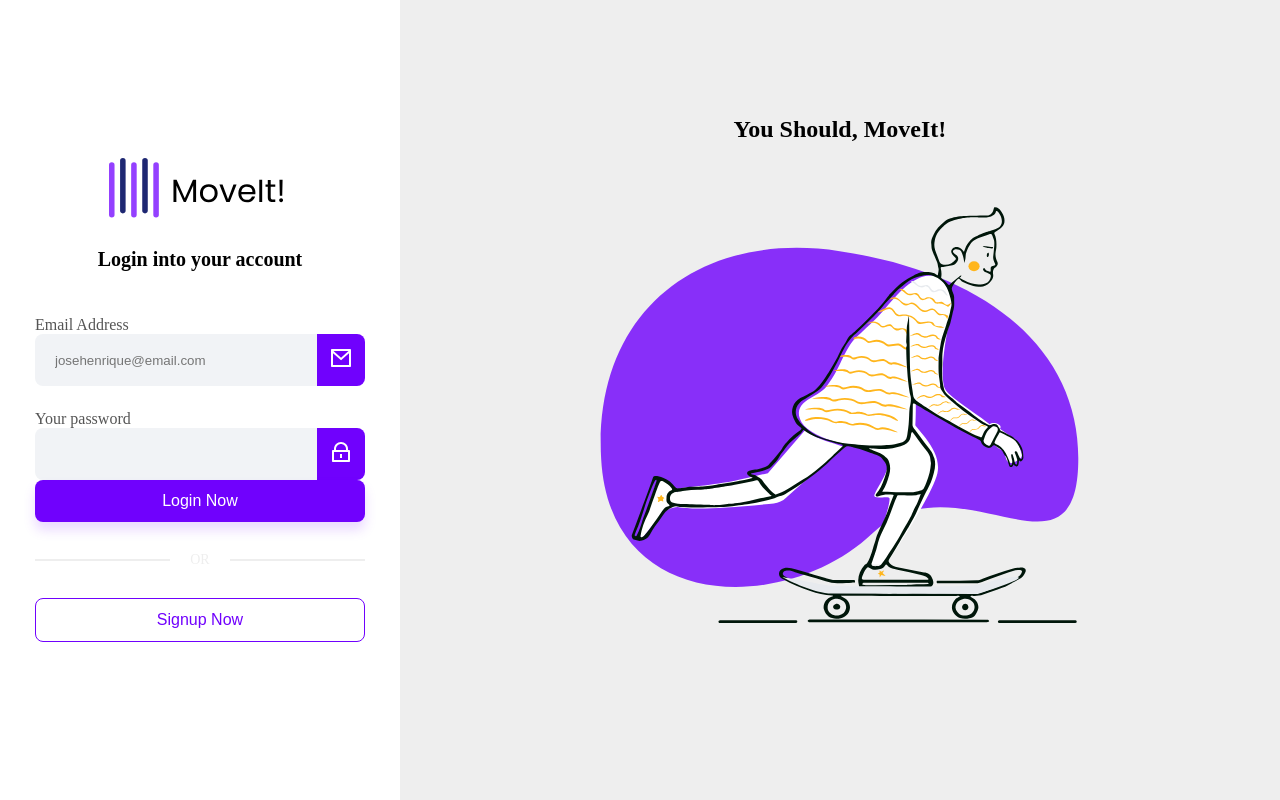
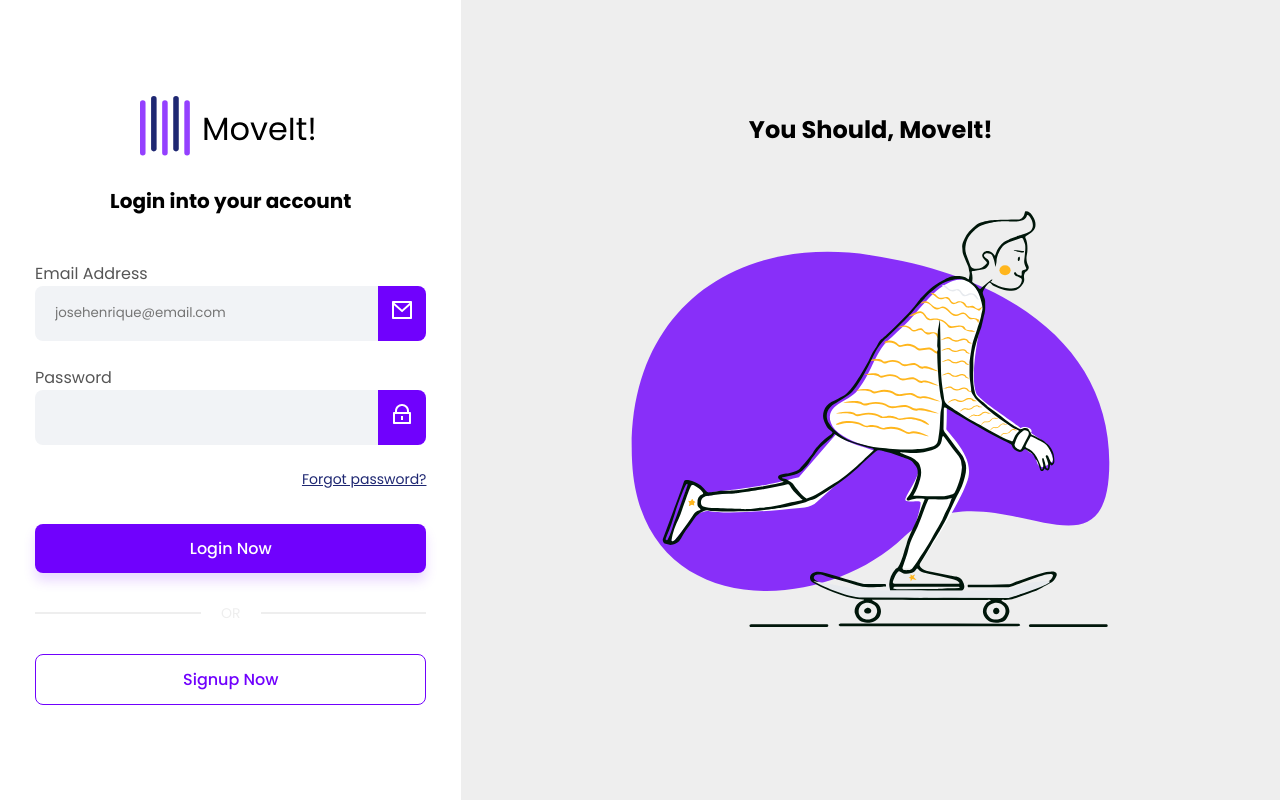
Before and after one commit to jhenriquedsm/login-page, an Angular app: page /login in a window 1280 px wide. Built offline with nearby package versions, Linux system fonts and the light colour scheme.

Commit message:
styling font

```diff
--- a/src/app/pages/login/login.component.html
+++ b/src/app/pages/login/login.component.html
@@ -17,9 +17,10 @@
             formControlName="password"
             inputName="password"
             type="password"
-            label="Your password"
+            label="Password"
         >
             <img src="/password-icon.svg">
         </app-primary-input>
+        <span>Forgot password?</span>
     </form>
 </app-default-login-layout>
--- a/src/app/pages/login/login.component.scss
+++ b/src/app/pages/login/login.component.scss
@@ -1,6 +1,16 @@
+@import "../../../styles/variables.scss";
+
 form {
     width: 100%;
     display: flex;
     flex-direction: column;
     gap: 24px;
+    margin-bottom: 34px;
+
+    span {
+        font-size: 14px;
+        text-decoration: underline;
+        color: $secondary-color;
+        text-align: end;
+    }
 }
--- a/src/index.html
+++ b/src/index.html
@@ -6,6 +6,9 @@
   <base href="/">
   <meta name="viewport" content="width=device-width, initial-scale=1">
   <link rel="icon" type="image/x-icon" href="favicon.ico">
+  <link rel="preconnect" href="https://fonts.googleapis.com">
+  <link rel="preconnect" href="https://fonts.gstatic.com" crossorigin>
+  <link href="https://fonts.googleapis.com/css2?family=Poppins:ital,wght@0,100;0,200;0,300;0,400;0,500;0,600;0,700;0,800;0,900;1,100;1,200;1,300;1,400;1,500;1,600;1,700;1,800;1,900&display=swap" rel="stylesheet">
 </head>
 <body>
   <app-root></app-root>
--- a/src/styles.scss
+++ b/src/styles.scss
@@ -2,6 +2,7 @@
     margin: 0;
     padding: 0;
     box-sizing: border-box;
+    font-family: "Poppins", sans-serif;
 }
 
 html, body {
```
